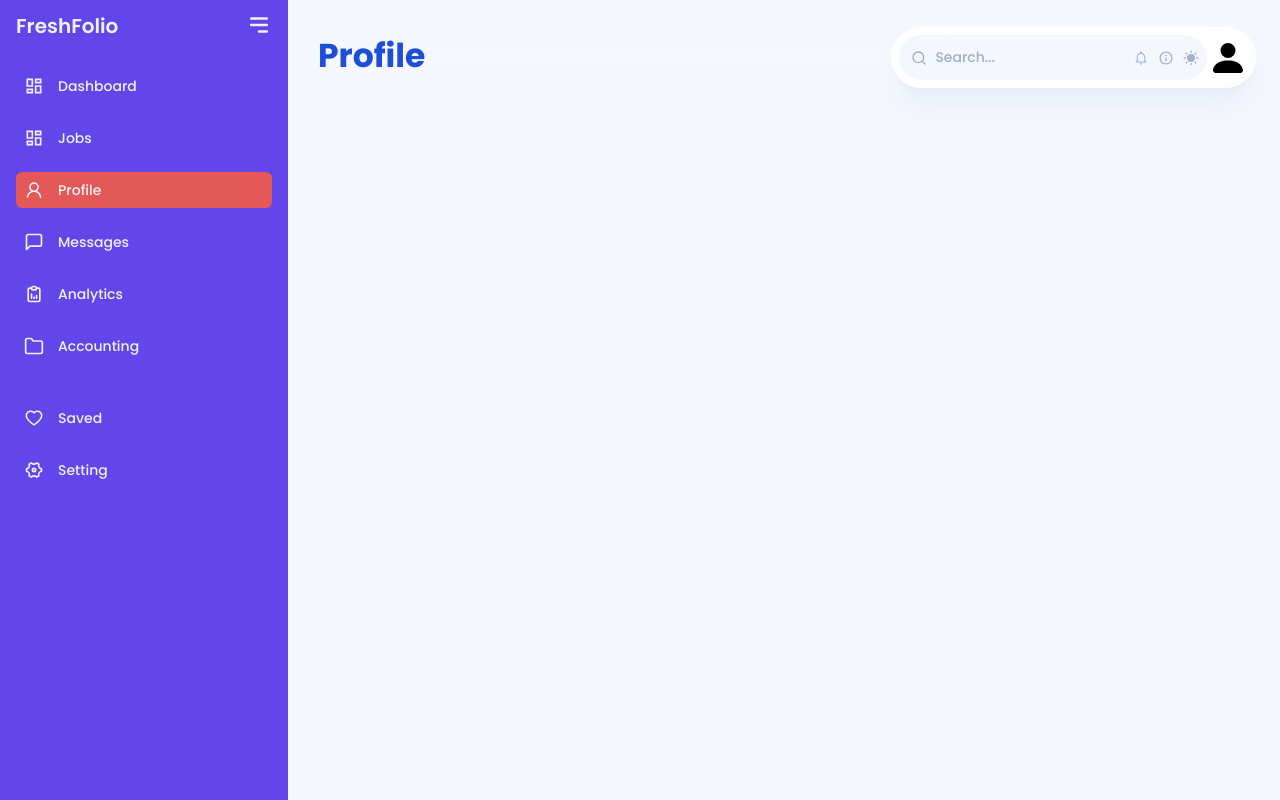
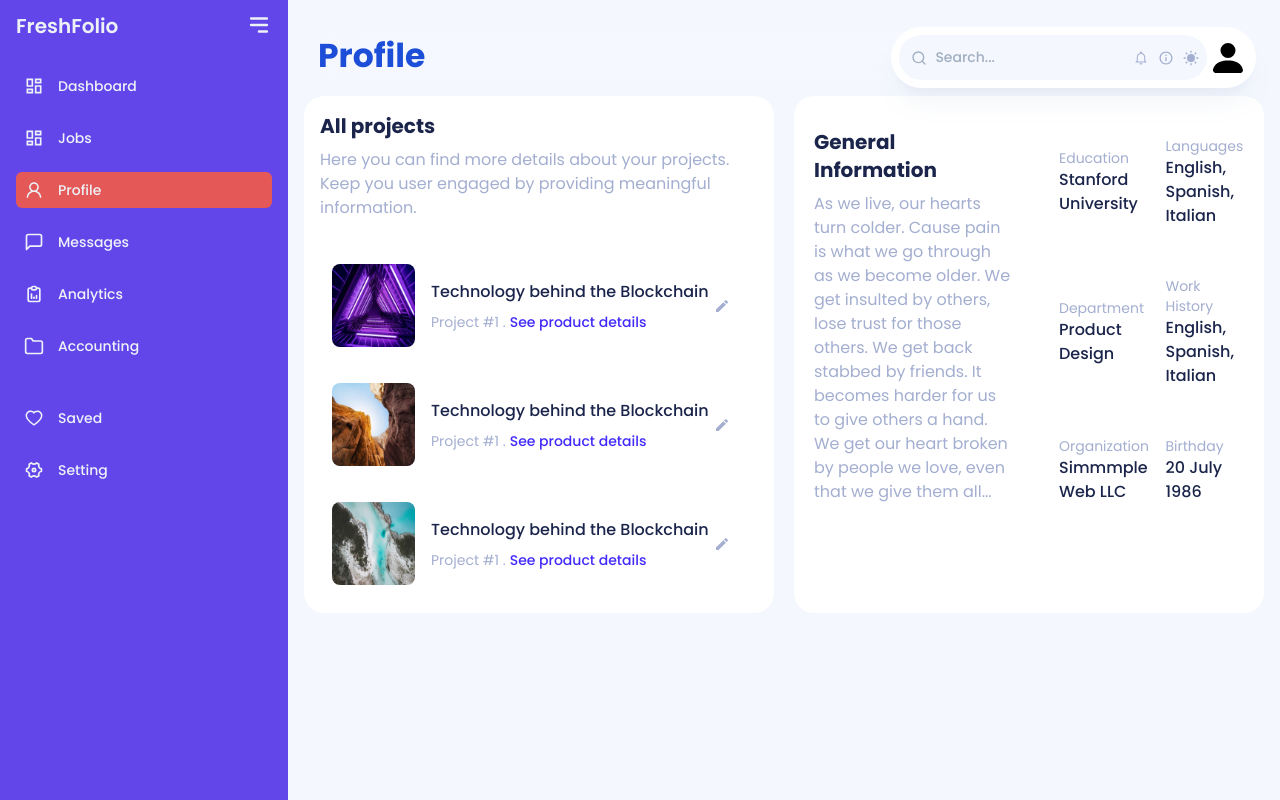
Before and after one commit to Akshat12210/FreshFolio, a React (Create React App) app in the folder client/: page /profile in a window 1280 px wide. Built offline with nearby package versions, Linux system fonts and the light colour scheme.

Commit message:
profile ui

```diff
--- a/client/src/App.js
+++ b/client/src/App.js
@@ -13,6 +13,7 @@ import Jobs from './pages/Jobs';
 import Apply from './pages/Apply';
 import Layout from './shared/Layout';
 import Details from './components/Details';
+import Profile from './pages/Profile';
 import { Notyf } from "notyf";
 import "notyf/notyf.min.css";
 
@@ -31,7 +32,7 @@ function App() {
           <Route path="jobs" element={<Jobs />} />
           <Route path="apply/:id" element={<Apply />} />
           <Route path="details/:id" element={<Details />} />
-          <Route path="profile" element={<Clientdash />} />
+          <Route path="profile" element={<Profile />} />
           <Route path="analysis" element={<Clientdash />} />
           <Route path="accounting" element={<Clientdash />} />
           <Route path="projects" element={<Clientdash />} />
--- /dev/null
+++ b/client/src/components/Project.js
@@ -0,0 +1,99 @@
+import React from "react";
+import { MdModeEditOutline } from "react-icons/md";
+import image1 from "../assets/img/profile/image1.png";
+import image2 from "../assets/img/profile/image2.png";
+import image3 from "../assets/img/profile/image3.png";
+import Card from "./card/index";
+
+const Project = () => {
+  return (
+    <Card extra={"w-full p-4 h-full"}>
+      <div className="mb-8 w-full">
+        <h4 className="text-xl font-bold text-navy-700 dark:text-white">
+          All projects
+        </h4>
+        <p className="mt-2 text-base text-gray-600">
+          Here you can find more details about your projects. Keep you user
+          engaged by providing meaningful information.
+        </p>
+      </div>
+      {/* Project 1 */}
+      <div className="flex w-full items-center justify-between rounded-2xl bg-white p-3 shadow-3xl shadow-shadow-500 dark:!bg-navy-700 dark:shadow-none">
+        <div className="flex items-center">
+          <div className="">
+            <img className="h-[83px] w-[83px] rounded-lg" src={image1} alt="" />
+          </div>
+          <div className="ml-4">
+            <p className="text-base font-medium text-navy-700 dark:text-white">
+              Technology behind the Blockchain
+            </p>
+            <p className="mt-2 text-sm text-gray-600">
+              Project #1 .
+              <a
+                className="ml-1 font-medium text-brand-500 hover:text-brand-500 dark:text-white"
+                href=" "
+              >
+                See product details
+              </a>
+            </p>
+          </div>
+        </div>
+        <div className="mr-4 flex items-center justify-center text-gray-600 dark:text-white">
+          <MdModeEditOutline />
+        </div>
+      </div>
+      {/* Project 1 */}
+      <div className="mt-3 flex w-full items-center justify-between rounded-2xl bg-white p-3 shadow-3xl shadow-shadow-500 dark:!bg-navy-700 dark:shadow-none">
+        <div className="flex items-center">
+          <div className="">
+            <img className="h-[83px] w-[83px] rounded-lg" src={image3} alt="" />
+          </div>
+          <div className="ml-4">
+            <p className="text-base font-medium text-navy-700 dark:text-white">
+              Technology behind the Blockchain
+            </p>
+            <p className="mt-2 text-sm text-gray-600">
+              Project #1 .
+              <a
+                className="ml-1 font-medium text-brand-500 hover:text-brand-500 dark:text-white"
+                href=" "
+              >
+                See product details
+              </a>
+            </p>
+          </div>
+        </div>
+        <div className="mr-4 flex items-center justify-center text-gray-600 dark:text-white">
+          <MdModeEditOutline />
+        </div>
+      </div>
+      {/* Project 1 */}
+      <div className="mt-3 flex w-full items-center justify-between rounded-2xl bg-white p-3 shadow-3xl shadow-shadow-500 dark:!bg-navy-700 dark:shadow-none">
+        <div className="flex items-center">
+          <div className="">
+            <img className="h-[83px] w-[83px] rounded-lg" src={image2} alt="" />
+          </div>
+          <div className="ml-4">
+            <p className="text-base font-medium text-navy-700 dark:text-white">
+              Technology behind the Blockchain
+            </p>
+            <p className="mt-2 text-sm text-gray-600">
+              Project #1 .
+              <a
+                className="ml-1 font-medium text-brand-500 hover:text-brand-500 dark:text-white"
+                href=" "
+              >
+                See product details
+              </a>
+            </p>
+          </div>
+        </div>
+        <div className="mr-4 flex items-center justify-center text-gray-600 dark:text-white">
+          <MdModeEditOutline />
+        </div>
+      </div>
+    </Card>
+  );
+};
+
+export default Project;
--- a/client/src/components/card/General.jsx
+++ b/client/src/components/card/General.jsx
@@ -3,7 +3,7 @@ import React from "react";
 
 const General = () => {
   return (
-    <Card extra={"w-full h-1/2 p-3"}>
+    <Card extra={"w-full h-full p-3"}>
       {/* Header */}
 
       <div className="w-full mt-3 flex h-fit flex-col gap-5 lg:grid lg:grid-cols-12">
--- /dev/null
+++ b/client/src/pages/Profile.js
@@ -0,0 +1,24 @@
+import React from 'react'
+import Project from '../components/Project'
+import General from '../components/card/General'
+
+const Profile = () => {
+  return (
+    <>
+    <div className="grid h-full grid-cols-1 gap-5 lg:!grid-cols-12">
+        <div className="col-span-5 lg:col-span-6 lg:mb-0 3xl:col-span-4">
+          <Project />
+        </div>
+        <div className="col-span-5 lg:col-span-6 lg:mb-0 3xl:col-span-5">
+          <General />
+        </div>
+
+        {/* <div className="col-span-5 lg:col-span-12 lg:mb-0 3xl:!col-span-3">
+          <Notification />
+        </div> */}
+      </div>
+    </>
+  )
+}
+
+export default Profile
```
